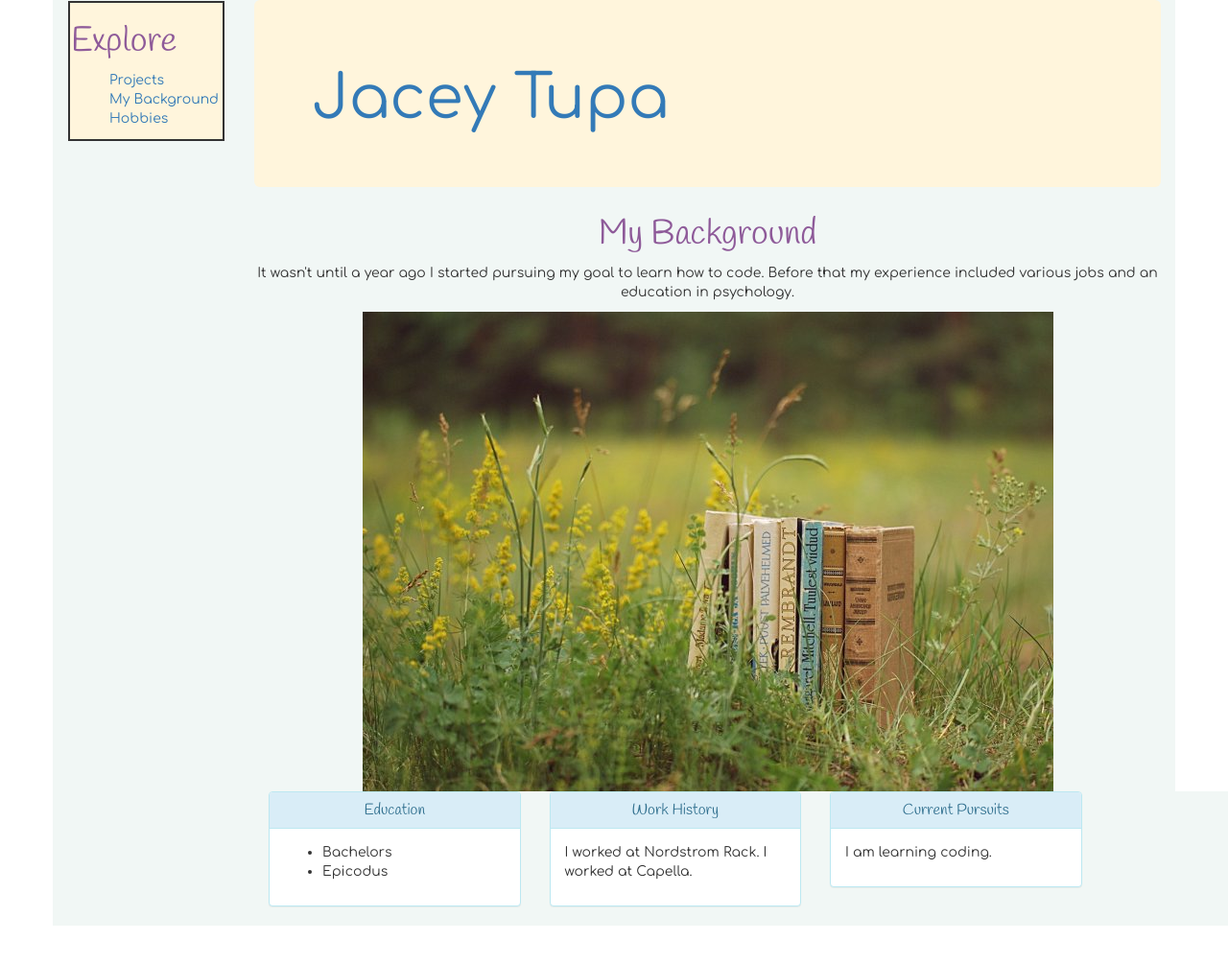
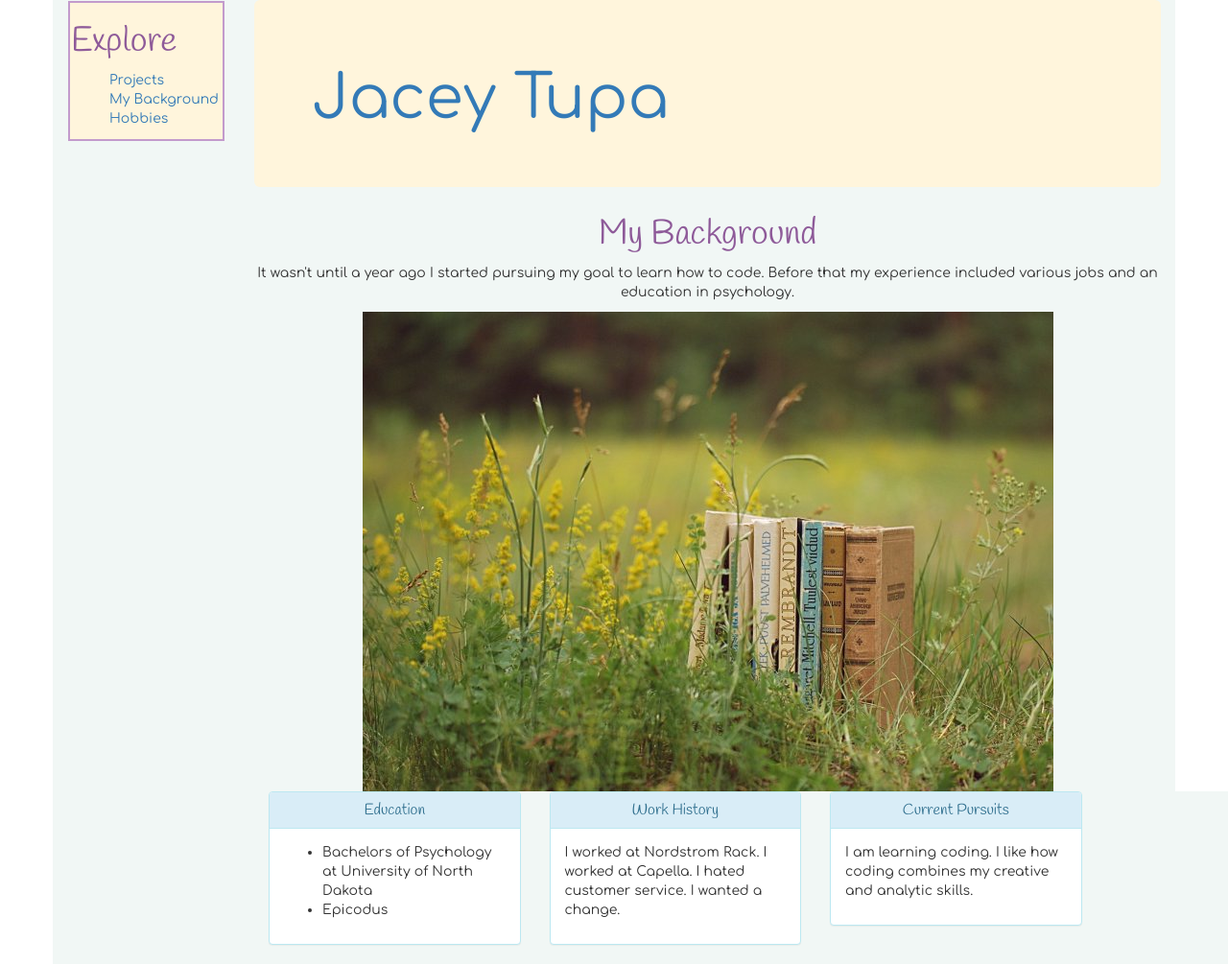
Before and after one commit to jcjo/Portfolio, a plain HTML site: page background.html in a window 1280 px wide. Shown: the top 1005 px of the page at 96% size. Before the commit the page ends 965 px from the top, so only its background shows below. Drawn offline with Linux system fonts and the light colour scheme.

Commit message:
Add font-weight bold to lang class

```diff
--- a/background.html
+++ b/background.html
@@ -38,7 +38,7 @@
                   </div>
                   <div class="panel-body">
                     <ul>
-                      <li>Bachelors</li>
+                      <li>Bachelors of Psychology at University of North Dakota</li>
                       <li>Epicodus</li>
                     </ul>
                   </div>
@@ -50,7 +50,7 @@
                     <h3 class="panel-title">Work History</h3>
                   </div>
                   <div class="panel-body">
-                    <p>I worked at Nordstrom Rack. I worked at Capella.</p>
+                    <p>I worked at Nordstrom Rack. I worked at Capella. I hated customer service. I wanted a change.</p>
                   </div>
                 </div>
               </div>
@@ -60,7 +60,7 @@
                   <h3 class="panel-title">Current Pursuits</h3>
                 </div>
                 <div class="panel-body">
-                  <p>I am learning coding.</p>
+                  <p>I am learning coding. I like how coding combines my creative and analytic skills.</p>
                 </div>
                 </div>
               </div>
--- a/css/styles.css
+++ b/css/styles.css
@@ -2,7 +2,7 @@
   font-family: 'Comfortaa', cursive;
   padding: 1px;
   margin: 1px;
-  border: 2px solid;
+  border: 2px solid #C39BCC;
   background-color: #FFF5DC;
   text-align: absolute;
 }
@@ -18,6 +18,7 @@
 
 .lang {
   color: #7F7761;
+  font-weight: bold;
 }
 .backmain {
   float: absolute
```
